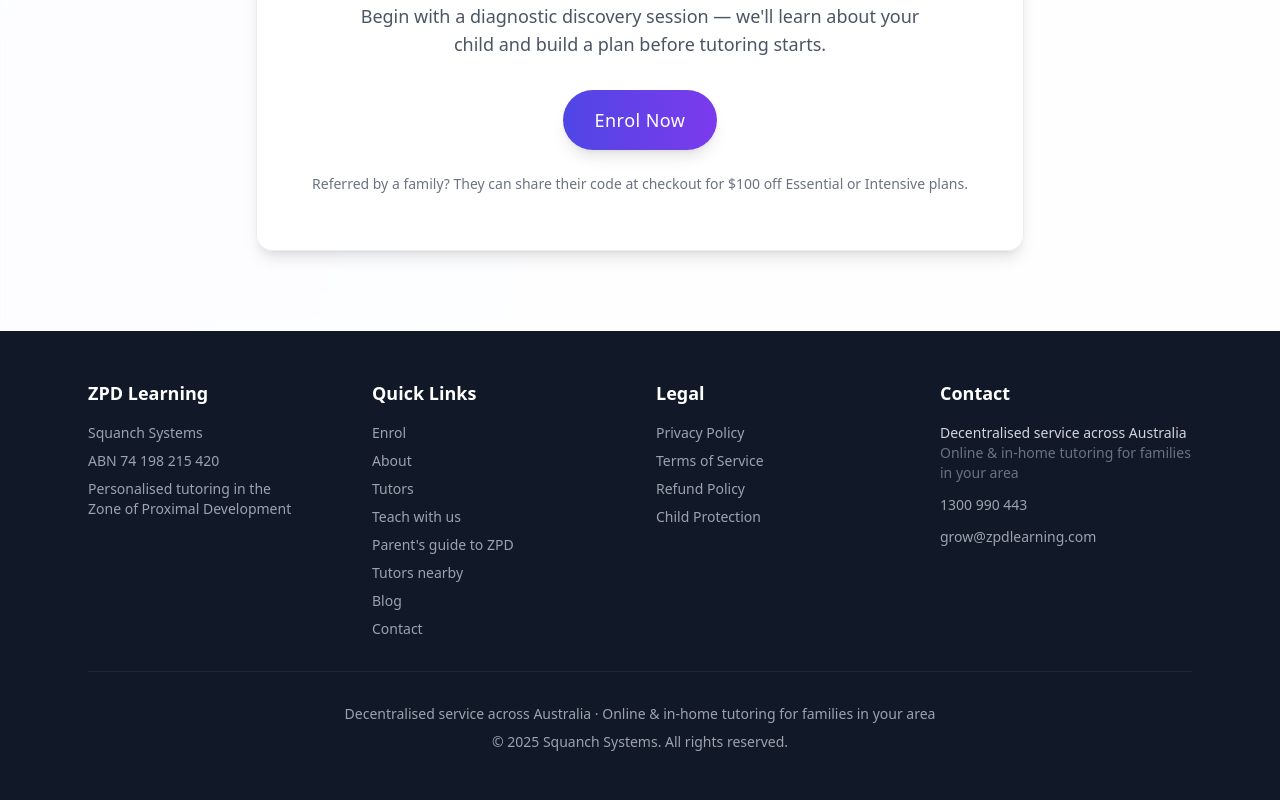
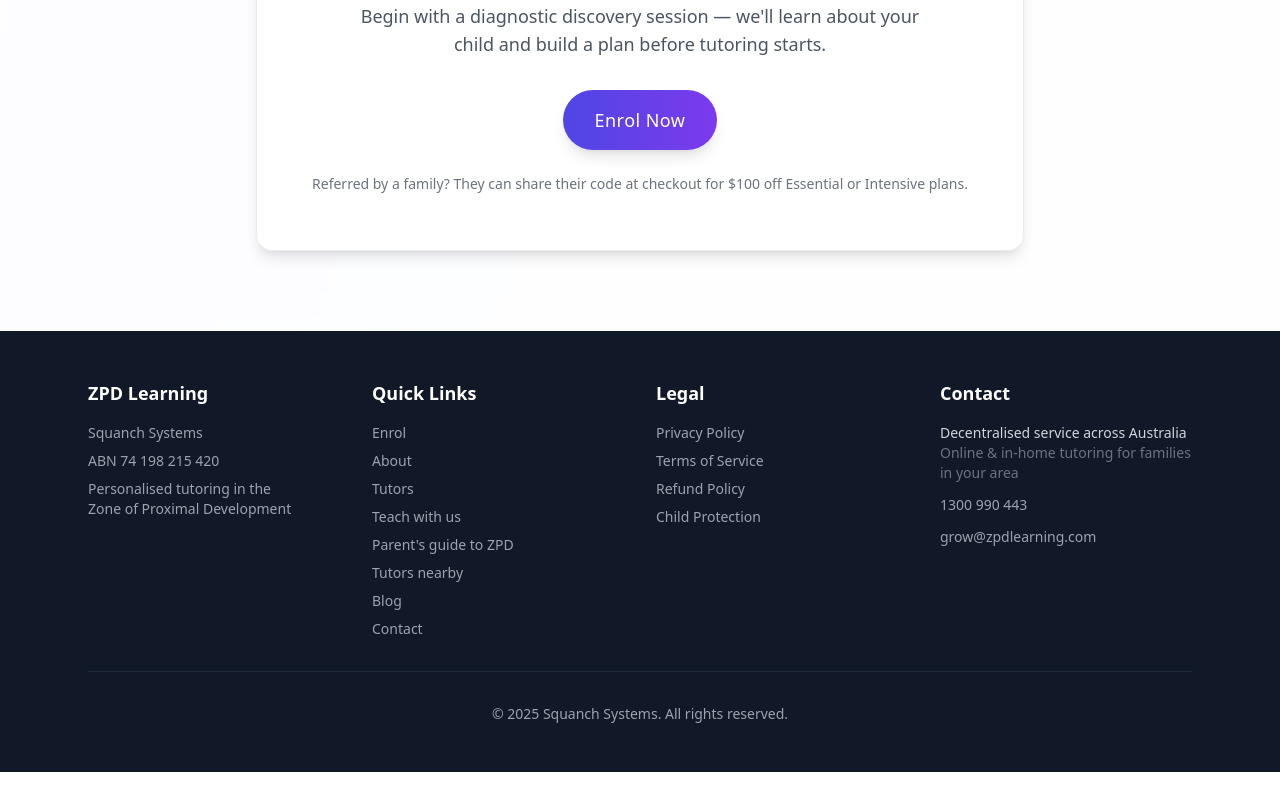
Before and after one commit to jacquescaspar-bit/ZPD, a Next.js app: page / in a window 1280 px wide. Shown: the part 3945-4745 px from the top of the page. After the commit the page ends 4717 px from the top, so only its background shows below. Built offline with nearby package versions, Linux system fonts and the light colour scheme.

Commit message:
Remove service area line from footer copyright bar

```diff
--- a/app/components/SiteFooter.tsx
+++ b/app/components/SiteFooter.tsx
@@ -9,7 +9,6 @@ import {
   SUPPORT_PHONE,
   SUPPORT_PHONE_DISPLAY,
 } from "@/lib/constants";
-import { FALLBACK_SERVICE_AREA } from "@/lib/geo";
 
 const SiteFooter = () => (
   <footer className="bg-gray-900 dark:bg-black text-white py-12">
@@ -158,9 +157,6 @@ const SiteFooter = () => (
         </div>
       </div>
       <div className="border-t border-gray-800 mt-8 pt-8 text-center text-sm text-gray-400">
-        <p className="mb-2">
-          {FALLBACK_SERVICE_AREA.headline} · {FALLBACK_SERVICE_AREA.detail}
-        </p>
         <p>
           &copy; {new Date().getFullYear()} {LEGAL_ENTITY_NAME}. All rights
           reserved.
```
